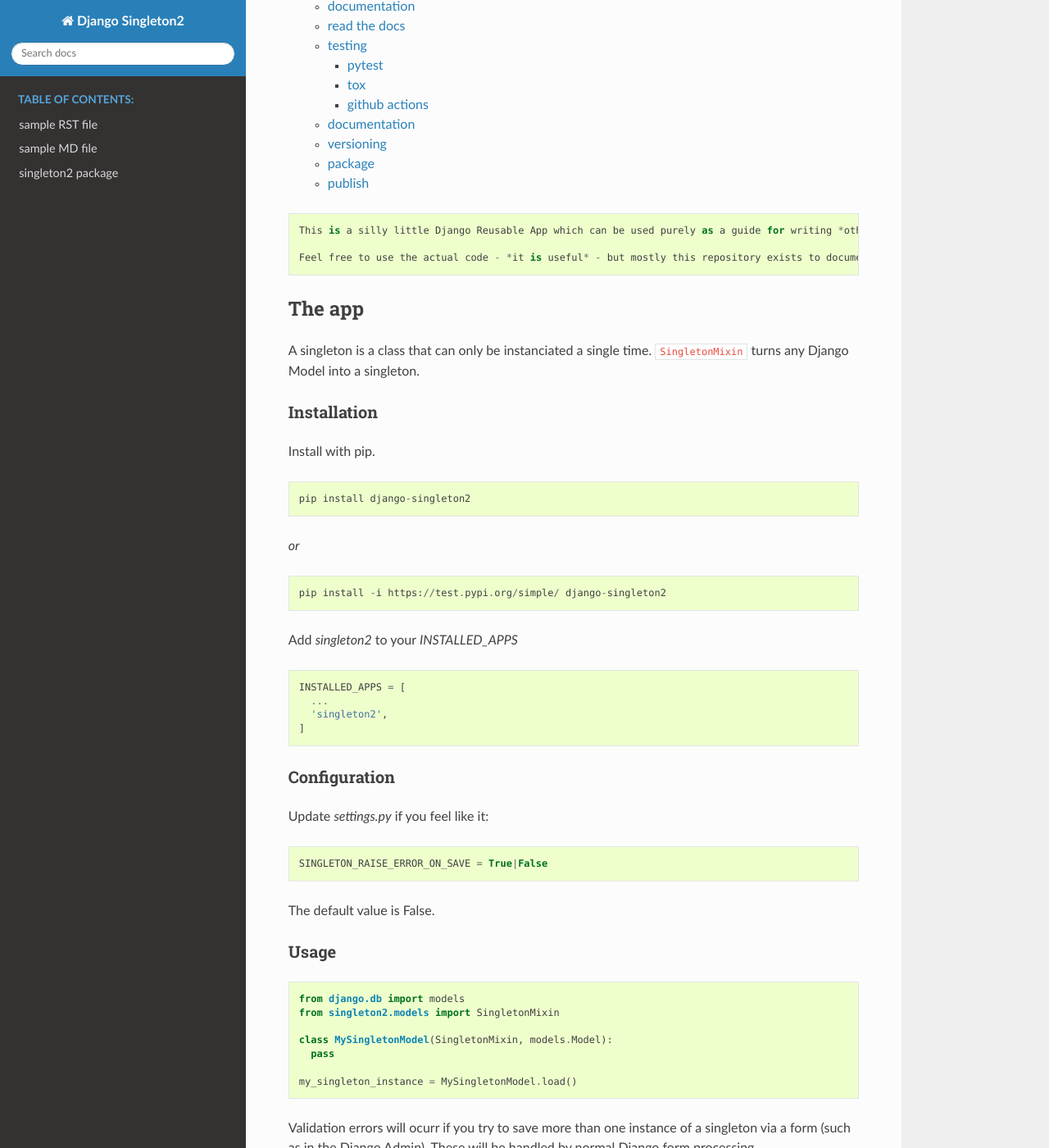
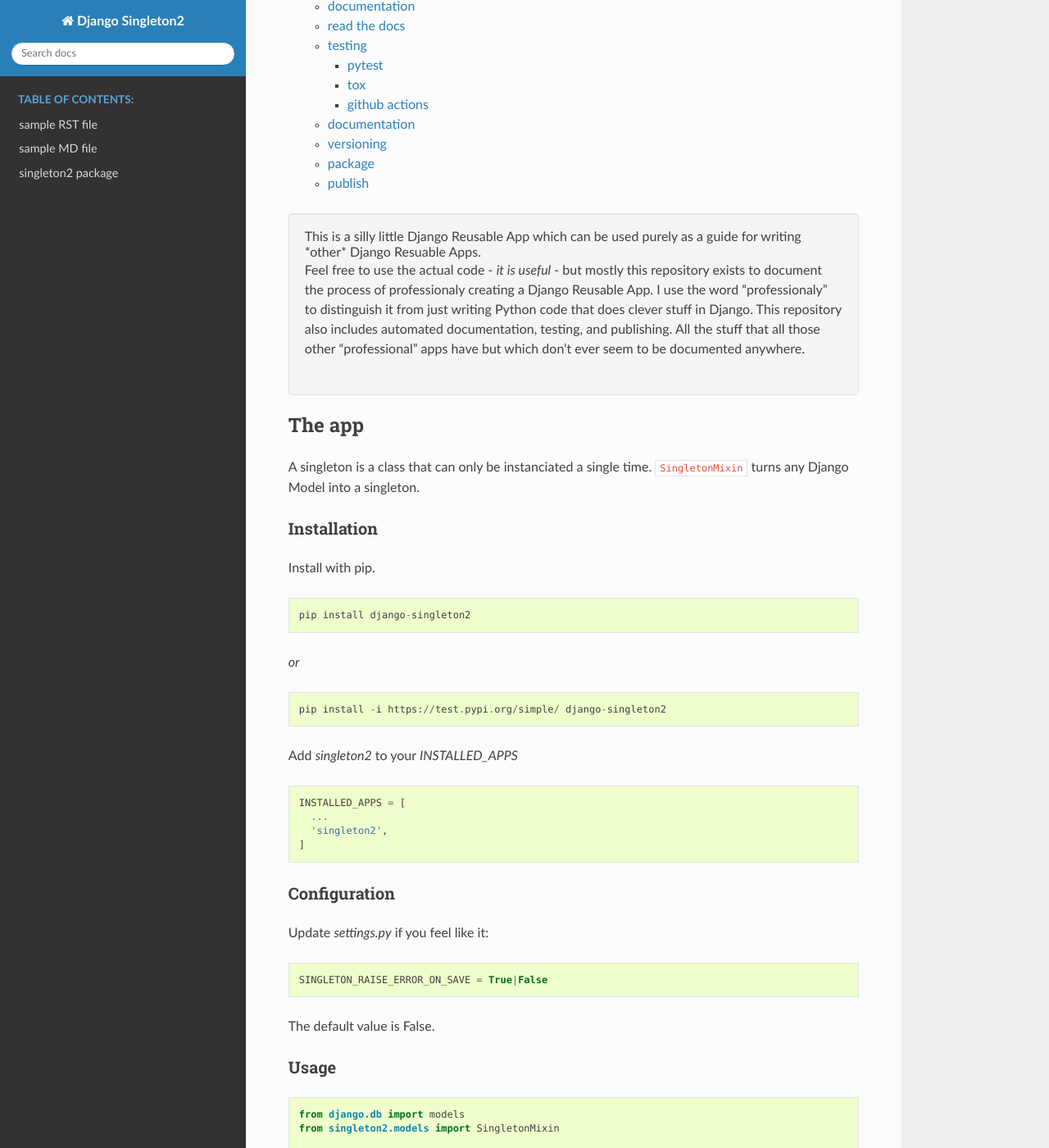
Before and after one commit to allynt/django-singleton2, a Sphinx documentation site: the page built from docs/index.rst, in a window 1280 px wide and 1400 px high, scrolled down 913 px. Shown: the whole window at 82% size. Built offline with Sphinx 7.4.7 and the Read the Docs theme 2.0.0, drawn with Linux system fonts in a browser that asks for light colours.

Commit message:
updated documentation

```diff
--- a/README.md
+++ b/README.md
@@ -39,12 +39,12 @@
   - [package](#package)
   - [publish](#publish)
 
-
-~~~
+<div class="well">
 This is a silly little Django Reusable App which can be used purely as a guide for writing *other* Django Resuable Apps.
 
 Feel free to use the actual code - *it is useful* - but mostly this repository exists to document the process of professionaly creating a Django Reusable App.  I use the word "professionaly" to distinguish it from just writing Python code that does clever stuff in Django.  This repository also includes automated documentation, testing, and publishing.  All the stuff that all those other "professional" apps have but which don't ever seem to be documented anywhere.
-~~~
+</div>
+
 ## The app
 
 A singleton is a class that can only be instanciated a single time.  `SingletonMixin` turns any Django Model into a singleton.
--- /dev/null
+++ b/docs/_static/css/custom.css
@@ -0,0 +1,10 @@
+.well {
+    min-height: 20px;
+    padding: 19px;
+    margin-bottom: 20px;
+    background-color: #f5f5f5;
+    border: 1px solid #e3e3e3;
+    border-radius: 4px;
+    -webkit-box-shadow: inset 0 1px 1px rgba(0, 0, 0, .05);
+    box-shadow: inset 0 1px 1px rgba(0, 0, 0, .05);
+}
--- a/docs/conf.py
+++ b/docs/conf.py
@@ -21,13 +21,11 @@
 os.environ.setdefault("DJANGO_SETTINGS_MODULE", "config.settings")
 django.setup()
 
-
 # -- Project information -----------------------------------------------------
 
 project = "Django Singleton2"
 copyright = """2022, Allyn Treshansky"""
 author = "Allyn Treshansky"
-
 
 # -- General configuration ---------------------------------------------------
 
@@ -50,11 +48,11 @@
 # Add any paths that contain templates here, relative to this directory.
 # templates_path = ["_templates"]
 
-
 # Add any paths that contain custom static files (such as style sheets) here,
 # relative to this directory. They are copied after the builtin static files,
 # so a file named "default.css" will overwrite the builtin "default.css".
-# html_static_path = ["_static"]
+html_static_path = ["_static"]
+html_css_files = ["css/custom.css"]
 
 # List of patterns, relative to source directory, that match files and
 # directories to ignore when looking for source files.
--- a/docs/index.rst
+++ b/docs/index.rst
@@ -4,7 +4,7 @@
    contain the root `toctree` directive.
 
 Welcome to Django Singleton2's documentation!
-============================================
+=============================================
 
 .. note::
   You probably don't care about **The App**.  You probably want to skip to **The Process**.
```
